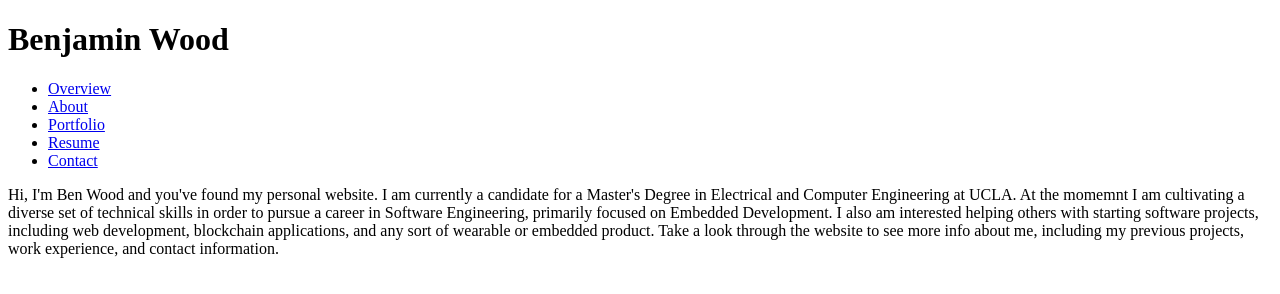
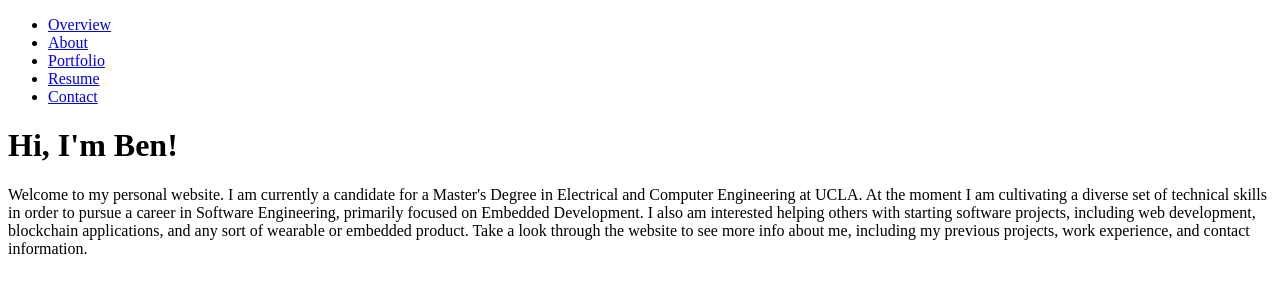
Before and after one commit to bweezy/bweezy.github.io, a plain HTML site: page index.html in a window 1280 px wide. Drawn offline with Linux system fonts and the light colour scheme.

Commit message:
fixed typo

```diff
--- a/index.html
+++ b/index.html
@@ -16,9 +16,7 @@
 	</head>
 
 	<body>
-		<header>
-			<h1>Benjamin Wood</h1>
-		</header>
+
 
 		<nav>
 			<ul>
@@ -30,8 +28,12 @@
 			</ul>
 		</nav>
 
+		<header>
+			<h1>Hi, I'm Ben!</h1>
+		</header>
+
 		<main>
-			<p>Hi, I'm Ben Wood and you've found my personal website. I am currently a candidate for a Master's Degree in Electrical and Computer Engineering at UCLA. At the momemnt I am cultivating a diverse set of technical skills in order to pursue a career in Software Engineering, primarily focused on Embedded Development. I also am interested helping others with starting software projects, including web development, blockchain applications, and any sort of wearable or embedded product. Take a look through the website to see more info about me, including my previous projects, work experience, and contact information.</p>
+			<p>Welcome to my personal website. I am currently a candidate for a Master's Degree in Electrical and Computer Engineering at UCLA. At the moment I am cultivating a diverse set of technical skills in order to pursue a career in Software Engineering, primarily focused on Embedded Development. I also am interested helping others with starting software projects, including web development, blockchain applications, and any sort of wearable or embedded product. Take a look through the website to see more info about me, including my previous projects, work experience, and contact information.</p>
 		</main>
 
 
```
